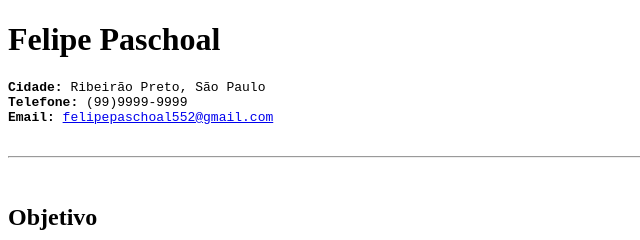
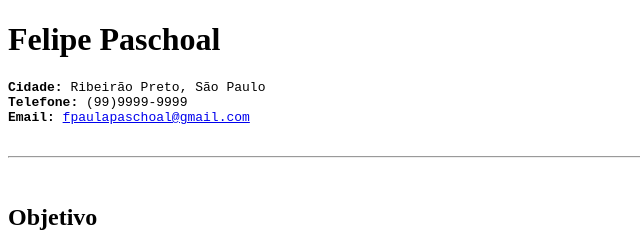
Before and after one commit to FPPaschoal/HTML-CSS, a plain HTML site: page Desafio HTML Básico - Felipe P/index.html in a window 1280 px wide. Shown: the top 240 px of the page, 0-640 px from the left. Drawn offline with Linux system fonts and the light colour scheme.

Commit message:
Update index.html

```diff
--- a/Desafio HTML Básico - Felipe P/index.html
+++ b/Desafio HTML Básico - Felipe P/index.html
@@ -10,7 +10,7 @@
 		<p><pre>
 <strong>Cidade:</strong> Ribeirão Preto, São Paulo
 <strong>Telefone:</strong> (99)9999-9999
-<strong>Email: </strong><a href="mailto:fpaulapaschoal@gmail.com">felipepaschoal552@gmail.com</a>
+<strong>Email: </strong><a href="mailto:fpaulapaschoal@gmail.com">fpaulapaschoal@gmail.com</a>
 		</pre></p>
 		<hr> <br>
 
```
